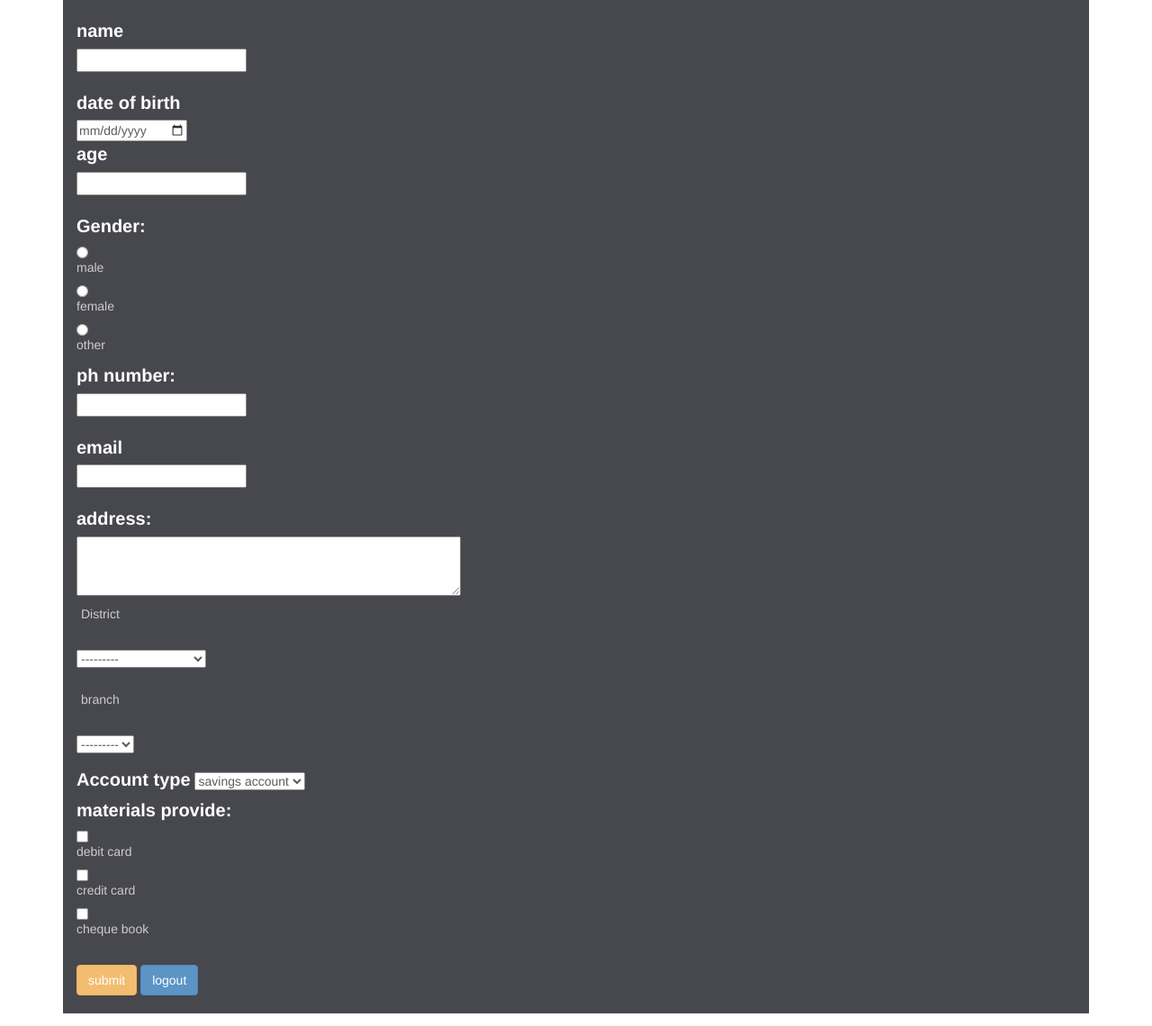
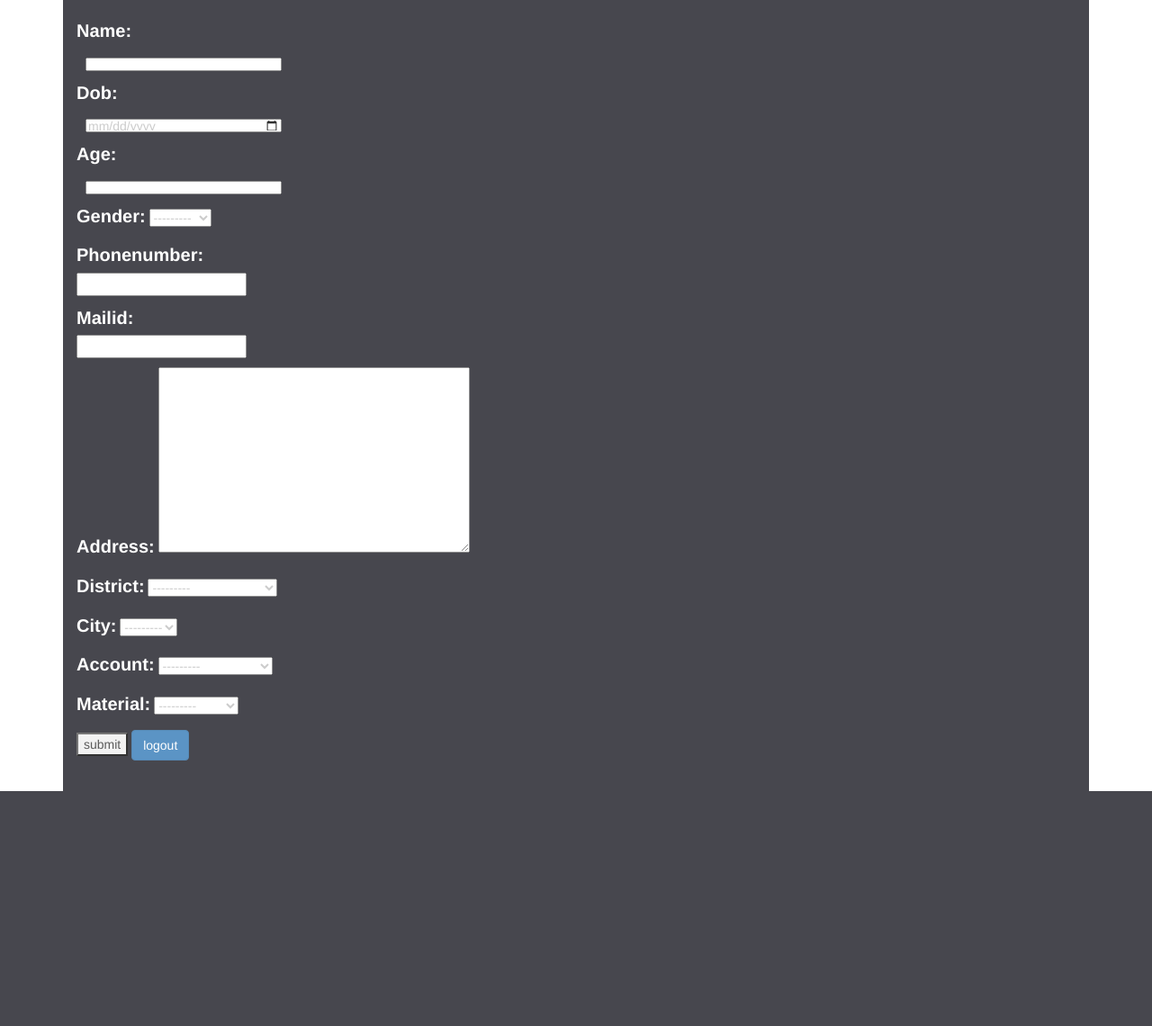
Before and after one commit to mhd-janfishan/bank-form, a Django app: page /submit/ in a window 1280 px wide. Shown: the whole page at 90% size. After the commit the page ends 879 px from the top, so only its background shows below. Run offline with Django 4.2, Linux system fonts and the light colour scheme; data comes from the database, SQL or seed files in the repository; some libraries are stand-ins or nearby versions.

Commit message:
Update form.html

```diff
--- a/bankregistration/templates/form.html
+++ b/bankregistration/templates/form.html
@@ -10,62 +10,15 @@
 </head>
 
 <body>
+    <div class="container" >
+<form id="personForm" method="POST" data-cities-url="/ajax/load_branch/" enctype="multipart/form-data" action="">
+{% csrf_token %}
+     <div style="display:table">
+          {{form.as_p}}
+            </div>
+    <button type="submit">submit</button>
 
 
-{% for mg in messages %}
-{{mg}}
-{% endfor %}
-
-<form method="POST" action="">
-{% csrf_token %}
-    <div class="container">
-    <label>name</label>
-    <input type="text" name="name" id="name" required><br>
-    <label>date of birth </label>
-    <input type="date" name="dob" id="dob" required>
-    <label>age</label>
-    <input type="text" name="age" id="age"><br>
-<div>
-    <label>Gender:</label><br>
-    <input type="radio" value="male" name="gender"><P>male</P>
-    <input type="radio" value="female" name="gender"><p>female</p>
-    <input type="radio" value="other" name="gender"><p>other</p>
-</div>
-    <label>ph number:</label>
-    <input type="number" name="phno" required><br>
-    <label>email</label>
-    <input type="email" name="email"><br>
-    <label>address:</label><BR>
-    <textarea cols="50" rows="3" name="address" value="address"></textarea><br>
-
-     <div style="display:table" class="form-group">
-                        <div class="p-2 mt-2" style="width:25%;"><p>District</p></div>
-                        <div class="p-2 mt-2 ml-2" style="width:65%;"></div>
-                        {{form.district}}
-                    </div>
-
-                    <div style="display:table;" class="form-group">
-                        <div class="p-2 mt-2" style="width:25%;"><p>branch</p></div>
-                        <div class="p-2 mt-2 ml-2" style="width:65%;"></div>
-                        {{form.city}}
-                    </div>
-
-
-
-        </ul>
-    <label>Account type</label>
-    <select>
-        <option>savings account</option>
-        <option>current account</option>
-    </select><br>
-        <div>
-    <label>materials provide:</label>
-        <input type="checkbox" value="debit card"><p>debit card</p>
-        <input type="checkbox" value="credit card"><p>credit card</p>
-        <input type="checkbox" value="cheque book "><p>cheque book</p><br>
-</div>
-
-        <button class="btn btn-warning" type="submit" name="btn3">submit</button>
 
 
         <a class="btn btn-primary btn3" href="{% url 'bank:logout' %}">logout</a>
@@ -74,4 +27,23 @@
 <script src="{% static 'js/bootstrap.min.js' %}"></script>
 
 </form>
+    <script src="https://code.jquery.com/jquery-3.3.1.min.js"></script>
+<script>
+  $("#id_district").change(function () {
+    var url = $("#personForm").attr("data-cities-url");  // get the url of the `load_cities` view
+    var countryId = $(this).val();  // get the selected country ID from the HTML input
+
+    $.ajax({                       // initialize an AJAX request
+      url: url,                    // set the url of the request (= localhost:8000/hr/ajax/load-cities/)
+      data: {
+        'countryId': countryId       // add the country id to the GET parameters
+      },
+      success: function (data) {   // `data` is the return of the `load_cities` view function
+
+        $("#id_city").html(data);  // replace the contents of the city input with the data that came from the server
+      }
+    });
+
+  });
+</script>
 </body>
```
